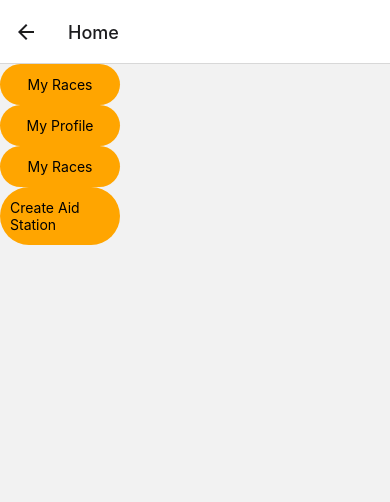
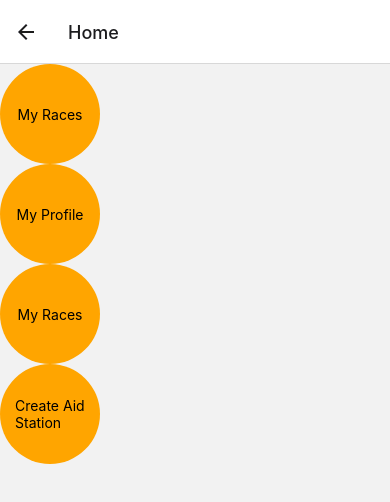
Before and after one commit to GreenField-Org/ultracrewmobile, a React Native app: screen /Home in a window 390 px wide. Shown: the top 502 px of the page. Built offline with nearby package versions, Linux system fonts and the light colour scheme.

Commit message:
styled round buttons

```diff
--- a/Views/Home.js
+++ b/Views/Home.js
@@ -32,7 +32,7 @@ export default function Home({ navigation }) {
         </Pressable>
 
       <Pressable
-      title="Create Aid Station"
+      title="Create Aid"
       style={styles.button}
       backgroundColor= 'blue'
       onPress={() => navigation.navigate('AidStation')}>
@@ -47,9 +47,10 @@ const styles = StyleSheet.create({
   button: {
     alignItems: 'center',
     justifyContent: 'center',
-    paddingVertical: 12,
-    width: 120,
-    paddingHorizontal: 10,
+    paddingVertical: 20,
+    width: 100,
+    height: 100,
+    paddingHorizontal: 15,
     borderRadius: 60,
     elevation: 3,
     backgroundColor: 'orange',
```
